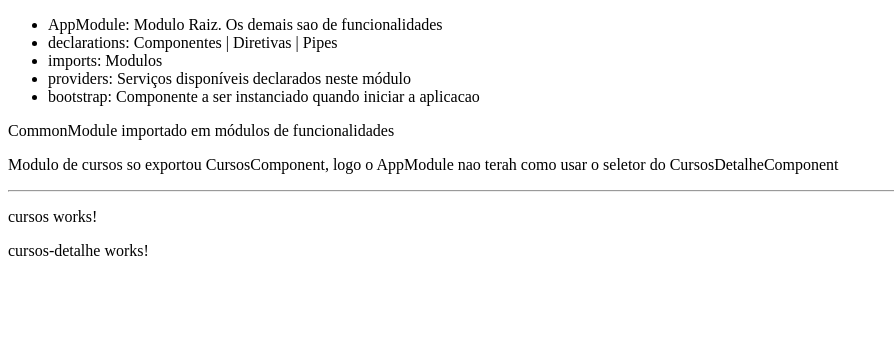
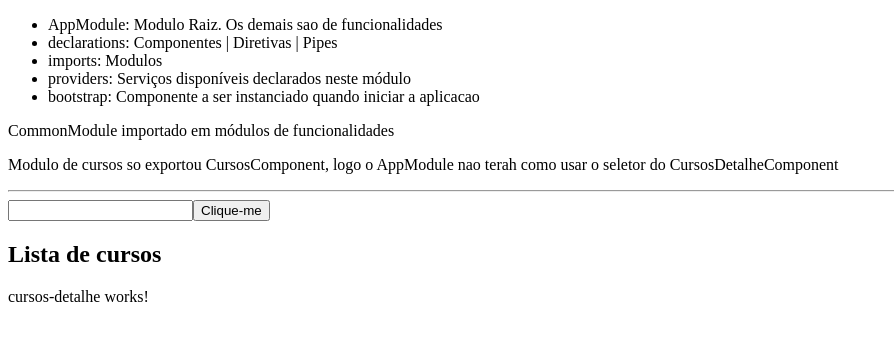
Before and after one commit to vitorsemidio-dev/angular-course-loiane, an Angular app in the folder primeiro-projeto/: page / in a window 1280 px wide. Shown: the top 340 px of the page, without its empty margins (0-894 px from the left). Built offline with nearby package versions, Linux system fonts and the light colour scheme.

Commit message:
[Aula 06] Interpolação

```diff
--- a/primeiro-projeto/src/app/cursos/cursos.component.html
+++ b/primeiro-projeto/src/app/cursos/cursos.component.html
@@ -1,3 +1,14 @@
-<p>cursos works!</p>
+<input #input type="text"/>
+<button (click)="adicionarCurso(input.value)">Clique-me</button>
+
+<h2>
+  Lista de cursos
+</h2>
+
+<ul *ngFor="let curso of listaCursos" >
+  <li>
+    {{ curso }}
+  </li>
+</ul>
 
 <app-cursos-detalhe></app-cursos-detalhe>
--- a/primeiro-projeto/src/app/cursos/cursos.component.ts
+++ b/primeiro-projeto/src/app/cursos/cursos.component.ts
@@ -7,9 +7,15 @@ import { Component, OnInit } from '@angular/core';
 })
 export class CursosComponent implements OnInit {
 
+  listaCursos = [];
+
   constructor() { }
 
   ngOnInit() {
   }
 
+  adicionarCurso(curso) {
+    this.listaCursos.push(curso);
+  }
+
 }
```
